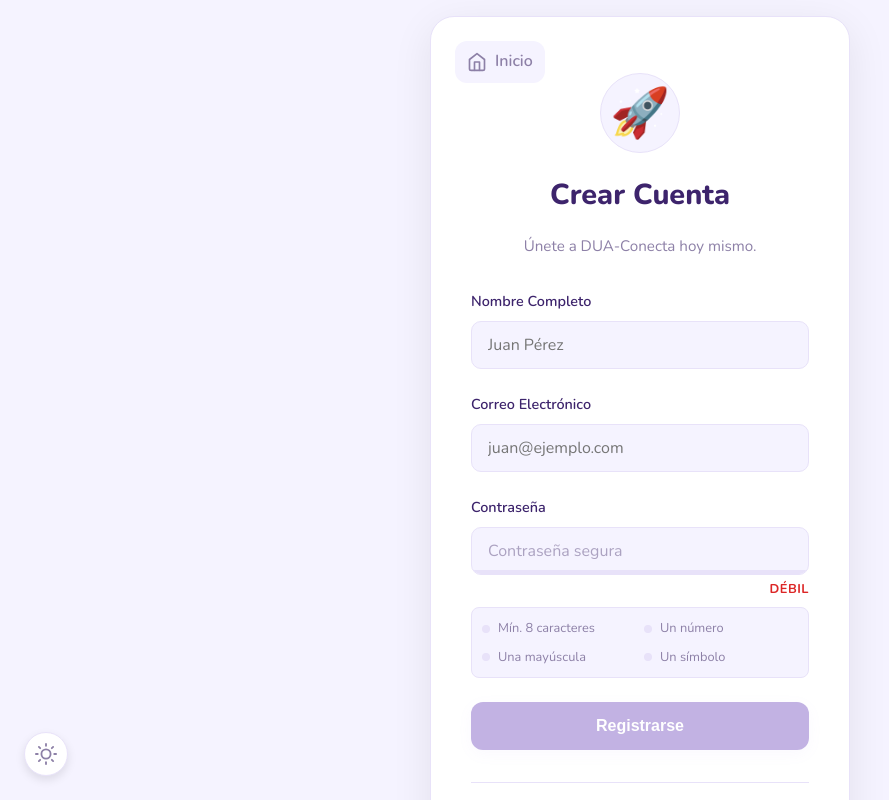
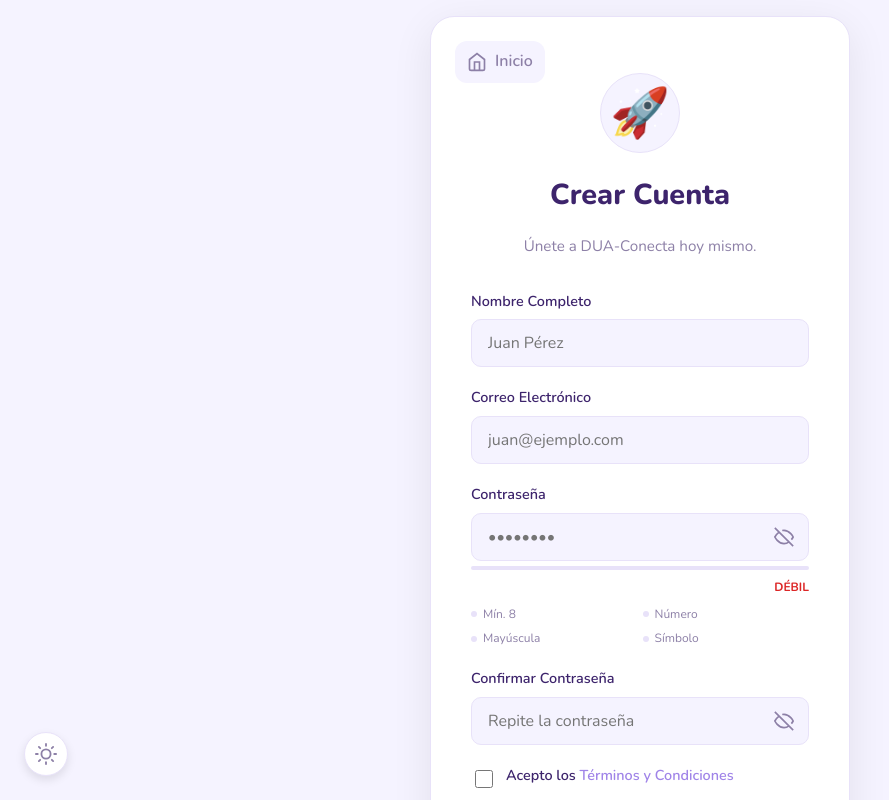
Before and after one commit to Lulujax/DUA-Conecta, a SvelteKit app in the folder client/: page /register in a window 1280 px wide. Shown: the top 800 px of the page, without its empty margins (0-889 px from the left). Built offline with nearby package versions, Linux system fonts and the light colour scheme; no server answers.

Commit message:
Ultimos cambios en modulo de password

```diff
--- a/client/src/lib/components/ui/PasswordStrength.svelte
+++ b/client/src/lib/components/ui/PasswordStrength.svelte
@@ -1,5 +1,5 @@
 <script lang="ts">
-    let { password = $bindable(), isValid = $bindable() } = $props<{
+    let { password = '', isValid = $bindable() } = $props<{
         password: string,
         isValid: boolean
     }>();
@@ -34,16 +34,8 @@
 </script>
 
 <div class="password-strength-container">
-    <div class="input-wrapper">
-        <input
-            type="password"
-            bind:value={password}
-            placeholder="Contraseña segura"
-            class="pass-input"
-        />
-        <div class="strength-bar-bg">
-            <div class="strength-bar-fill" style="background-color: {barColor}; width: {(strength / 4) * 100}%"></div>
-        </div>
+    <div class="strength-bar-bg">
+        <div class="strength-bar-fill" style="background-color: {barColor}; width: {(strength / 4) * 100}%"></div>
     </div>
 
     <div class="status-row">
@@ -52,43 +44,32 @@
 
     <div class="requirements-list">
         <div class="req-item" class:met={hasMinLength}>
-            <span class="dot" style="background-color: {hasMinLength ? '#16a34a' : 'var(--border-color)'}"></span> Mín. 8 caracteres
+            <span class="dot" style="background-color: {hasMinLength ? '#16a34a' : 'var(--border-color)'}"></span> Mín. 8
         </div>
         <div class="req-item" class:met={hasNumber}>
-            <span class="dot" style="background-color: {hasNumber ? '#16a34a' : 'var(--border-color)'}"></span> Un número
+            <span class="dot" style="background-color: {hasNumber ? '#16a34a' : 'var(--border-color)'}"></span> Número
         </div>
         <div class="req-item" class:met={hasUpper}>
-            <span class="dot" style="background-color: {hasUpper ? '#16a34a' : 'var(--border-color)'}"></span> Una mayúscula
+            <span class="dot" style="background-color: {hasUpper ? '#16a34a' : 'var(--border-color)'}"></span> Mayúscula
         </div>
         <div class="req-item" class:met={hasSpecial}>
-            <span class="dot" style="background-color: {hasSpecial ? '#16a34a' : 'var(--border-color)'}"></span> Un símbolo
+            <span class="dot" style="background-color: {hasSpecial ? '#16a34a' : 'var(--border-color)'}"></span> Símbolo
         </div>
     </div>
 </div>
 
 <style>
-    .password-strength-container { display: flex; flex-direction: column; gap: 0.5rem; width: 100%; }
+    .password-strength-container { display: flex; flex-direction: column; gap: 0.5rem; width: 100%; margin-top: 5px; }
 
-    /* Wrapper del input: Fondo adaptativo */
-    .input-wrapper { position: relative; overflow: hidden; border-radius: 10px; background-color: var(--bg-section); border: 1px solid var(--border-color); transition: all 0.2s; }
-    .input-wrapper:focus-within { border-color: var(--primary-color); box-shadow: 0 0 0 3px rgba(160, 132, 232, 0.2); background-color: var(--bg-card); }
+    .strength-bar-bg { width: 100%; height: 4px; background: var(--border-color); border-radius: 2px; overflow: hidden; }
+    .strength-bar-fill { height: 100%; transition: all 0.4s ease; }
 
-    /* Input transparente para heredar color */
-    .pass-input { width: 100%; padding: 12px 16px; border: none; outline: none; background: transparent; font-size: 1rem; color: var(--text-dark); position: relative; z-index: 2; box-sizing: border-box; }
-    .pass-input::placeholder { color: var(--text-light); opacity: 0.7; }
+    .status-row { display: flex; justify-content: flex-end; }
+    .status-label { font-size: 0.75rem; font-weight: 700; text-transform: uppercase; }
 
-    /* Barra */
-    .strength-bar-bg { position: absolute; bottom: 0; left: 0; width: 100%; height: 4px; background: var(--border-color); z-index: 1; }
-    .strength-bar-fill { height: 100%; transition: all 0.4s cubic-bezier(0.4, 0, 0.2, 1); }
+    .requirements-list { display: grid; grid-template-columns: 1fr 1fr; gap: 5px; }
+    .req-item { font-size: 0.75rem; color: var(--text-light); display: flex; align-items: center; gap: 6px; }
+    .req-item.met { color: var(--text-dark); font-weight: 600; }
 
-    .status-row { display: flex; justify-content: flex-end; margin-top: -4px; }
-    .status-label { font-size: 0.8rem; font-weight: 700; transition: color 0.3s; text-transform: uppercase; letter-spacing: 0.5px; }
-
-    /* Lista de requisitos: Fondo adaptativo */
-    .requirements-list { display: grid; grid-template-columns: 1fr 1fr; gap: 8px; background-color: var(--bg-section); padding: 10px; border-radius: 8px; border: 1px solid var(--border-color); }
-
-    .req-item { font-size: 0.8rem; color: var(--text-light); display: flex; align-items: center; gap: 8px; transition: all 0.3s; font-weight: 500; }
-    .req-item.met { color: var(--text-dark); }
-
-    .dot { width: 8px; height: 8px; border-radius: 50%; display: inline-block; transition: background-color 0.3s; border: 1px solid transparent; }
+    .dot { width: 6px; height: 6px; border-radius: 50%; display: inline-block; border: 1px solid transparent; background-color: #ddd; }
 </style>
--- a/client/src/routes/register/+page.svelte
+++ b/client/src/routes/register/+page.svelte
@@ -6,18 +6,32 @@
 
     let name = $state('');
     let email = $state('');
+
+    // Contraseñas
     let password = $state('');
+    let confirmPassword = $state('');
+
+    // Visibilidad
+    let showPass = $state(false);
+    let showConfirm = $state(false);
+
+    // Validaciones
     let isPasswordValid = $state(false);
+    let termsAccepted = $state(false);
     let isLoading = $state(false);
 
     async function handleRegister(e: Event) {
         e.preventDefault();
-        if (!isPasswordValid) { toast.error("Tu contraseña debe ser segura."); return; }
+
+        if (!termsAccepted) { toast.error("Acepta los términos y condiciones."); return; }
+        if (password !== confirmPassword) { toast.error("Las contraseñas no coinciden."); return; }
+        if (!isPasswordValid) { toast.error("La contraseña es muy débil."); return; }
+
         isLoading = true;
         try {
             const res = await api.post('/auth/register', { name, email, password });
             if (res.success) {
-                toast.success('¡Cuenta creada! Ya puedes entrar.');
+                toast.success('¡Cuenta creada!');
                 goto('/login');
             }
         } catch (err: any) {
@@ -29,7 +43,7 @@
 <div class="auth-layout">
     <div class="auth-card">
         <a href="/" class="home-link">
-            <svg width="20" height="20" viewBox="0 0 24 24" fill="none" stroke="currentColor" stroke-width="2" stroke-linecap="round" stroke-linejoin="round"><path d="M3 9l9-7 9 7v11a2 2 0 0 1-2 2H5a2 2 0 0 1-2-2z"></path><polyline points="9 22 9 12 15 12 15 22"></polyline></svg>
+            <svg width="20" height="20" viewBox="0 0 24 24" fill="none" stroke="currentColor" stroke-width="2"><path d="M3 9l9-7 9 7v11a2 2 0 0 1-2 2H5a2 2 0 0 1-2-2z"></path><polyline points="9 22 9 12 15 12 15 22"></polyline></svg>
             <span>Inicio</span>
         </a>
 
@@ -50,54 +64,105 @@
 
             <div class="form-group">
                 <label for="password">Contraseña</label>
-                <PasswordStrength bind:password bind:isValid={isPasswordValid} />
+                <div class="input-wrapper">
+                    <input
+                        type={showPass ? "text" : "password"}
+                        id="password"
+                        bind:value={password}
+                        placeholder="••••••••"
+                        required
+                        class="themed-input has-icon"
+                    />
+                    <button type="button" class="eye-btn" onclick={() => showPass = !showPass} tabindex="-1">
+                        {#if showPass}
+                             <svg width="20" height="20" fill="none" stroke="currentColor" stroke-width="2" viewBox="0 0 24 24"><path d="M1 12s4-8 11-8 11 8 11 8-4 8-11 8-11-8-11-8z"></path><circle cx="12" cy="12" r="3"></circle></svg>
+                        {:else}
+                             <svg width="20" height="20" fill="none" stroke="currentColor" stroke-width="2" viewBox="0 0 24 24"><path d="M17.94 17.94A10.07 10.07 0 0 1 12 20c-7 0-11-8-11-8a18.45 18.45 0 0 1 5.06-5.94M1 1l22 22"></path><path d="M9.9 4.24A9.12 9.12 0 0 1 12 4c7 0 11 8 11 8a18.5 18.5 0 0 1-2.16 3.19"></path></svg>
+                        {/if}
+                    </button>
+                </div>
+                <PasswordStrength password={password} bind:isValid={isPasswordValid} />
             </div>
 
-			<button type="submit" class="btn-primary" disabled={isLoading || !isPasswordValid}>
+            <div class="form-group">
+                <label for="confirm">Confirmar Contraseña</label>
+                <div class="input-wrapper">
+                    <input
+                        type={showConfirm ? "text" : "password"}
+                        id="confirm"
+                        bind:value={confirmPassword}
+                        placeholder="Repite la contraseña"
+                        required
+                        class="themed-input has-icon"
+                    />
+                    <button type="button" class="eye-btn" onclick={() => showConfirm = !showConfirm} tabindex="-1">
+                        {#if showConfirm}
+                             <svg width="20" height="20" fill="none" stroke="currentColor" stroke-width="2" viewBox="0 0 24 24"><path d="M1 12s4-8 11-8 11 8 11 8-4 8-11 8-11-8-11-8z"></path><circle cx="12" cy="12" r="3"></circle></svg>
+                        {:else}
+                             <svg width="20" height="20" fill="none" stroke="currentColor" stroke-width="2" viewBox="0 0 24 24"><path d="M17.94 17.94A10.07 10.07 0 0 1 12 20c-7 0-11-8-11-8a18.45 18.45 0 0 1 5.06-5.94M1 1l22 22"></path><path d="M9.9 4.24A9.12 9.12 0 0 1 12 4c7 0 11 8 11 8a18.5 18.5 0 0 1-2.16 3.19"></path></svg>
+                        {/if}
+                    </button>
+                </div>
+            </div>
+
+            <div class="terms-check">
+                <input type="checkbox" id="terms" bind:checked={termsAccepted} />
+                <label for="terms">Acepto los <a href="/legal/terminos">Términos y Condiciones</a></label>
+            </div>
+
+            <button type="submit" class="btn-primary" disabled={isLoading || !isPasswordValid || !termsAccepted || !confirmPassword}>
                 {isLoading ? 'Registrando...' : 'Registrarse'}
             </button>
         </form>
 
         <div class="card-footer">
             <span class="footer-text">¿Ya tienes cuenta?</span>
-            <a href="/login" class="action-link">Inicia sesión aquí</a>
+            <a href="/login" class="action-link">Inicia sesión</a>
         </div>
     </div>
 </div>
 
 <style>
+    /* Layout */
     .auth-layout { display: flex; justify-content: center; align-items: center; min-height: 100vh; background-color: var(--bg-section); padding: 1rem; }
     .auth-card { background-color: var(--bg-card); padding: 2.5rem; border-radius: 24px; box-shadow: 0 10px 40px rgba(0,0,0,0.08); width: 100%; max-width: 420px; text-align: center; border: 1px solid var(--border-color); position: relative; }
 
-    /* ESTILO BOTÓN INICIO */
-    .home-link { position: absolute; top: 1.5rem; left: 1.5rem; display: flex; align-items: center; gap: 8px; color: var(--text-light); font-weight: 600; text-decoration: none; padding: 8px 12px; border-radius: 12px; transition: all 0.2s; z-index: 10; background-color: var(--bg-section); }
-    .home-link:hover { color: var(--primary-color); box-shadow: 0 2px 8px rgba(0,0,0,0.05); }
+    /* Inicio Link */
+    .home-link { position: absolute; top: 1.5rem; left: 1.5rem; display: flex; align-items: center; gap: 8px; color: var(--text-light); font-weight: 600; text-decoration: none; padding: 8px 12px; border-radius: 12px; background-color: var(--bg-section); }
 
+    /* Header */
     .icon-header { font-size: 3rem; margin-bottom: 1rem; background-color: var(--bg-section); width: 80px; height: 80px; display: flex; align-items: center; justify-content: center; border-radius: 50%; margin: 0 auto; border: 1px solid var(--border-color); margin-top: 1rem; }
-
     h1 { margin-bottom: 0.5rem; color: var(--text-dark); font-size: 1.8rem; font-weight: 800; }
     .subtitle { color: var(--text-light); margin-bottom: 2rem; font-size: 0.95rem; }
 
-	.form-group { margin-bottom: 1.5rem; text-align: left; }
-	label { display: block; margin-bottom: 0.5rem; font-weight: 600; color: var(--text-dark); font-size: 0.9rem; }
+    /* Inputs */
+    .form-group { margin-bottom: 1.2rem; text-align: left; }
+    label { display: block; margin-bottom: 0.4rem; font-weight: 600; color: var(--text-dark); font-size: 0.9rem; }
 
-	.themed-input { width: 100%; padding: 12px 16px; border: 1px solid var(--border-color); border-radius: 10px; font-size: 1rem; background-color: var(--bg-section); color: var(--text-dark); transition: all 0.2s; box-sizing: border-box; }
-	.themed-input:focus { border-color: var(--primary-color); outline: none; background-color: var(--bg-card); box-shadow: 0 0 0 3px rgba(160, 132, 232, 0.2); }
+    .input-wrapper { position: relative; width: 100%; display: flex; align-items: center; }
+    .themed-input { width: 100%; padding: 12px 16px; border: 1px solid var(--border-color); border-radius: 10px; font-size: 1rem; background-color: var(--bg-section); color: var(--text-dark); box-sizing: border-box; }
+    .themed-input.has-icon { padding-right: 45px; } /* Espacio para el ojo */
 
+    /* Botón Ojo */
+    .eye-btn { position: absolute; right: 10px; background: none; border: none; cursor: pointer; color: var(--text-light); display: flex; align-items: center; padding: 5px; }
+    .eye-btn:hover { color: var(--primary-color); }
+
+    /* Checkbox */
+    .terms-check { display: flex; align-items: center; gap: 10px; margin-bottom: 1.5rem; text-align: left; font-size: 0.9rem; }
+    .terms-check input { width: 18px; height: 18px; accent-color: var(--primary-color); cursor: pointer; }
+    .terms-check a { color: var(--primary-color); text-decoration: none; font-weight: 600; }
+
+    /* Submit */
     .btn-primary { width: 100%; padding: 14px; background-color: var(--primary-color); color: white; border: none; border-radius: 12px; font-size: 1rem; font-weight: 700; cursor: pointer; transition: all 0.2s; }
     .btn-primary:hover:not(:disabled) { opacity: 0.9; transform: translateY(-1px); }
-	.btn-primary:disabled { opacity: 0.5; cursor: not-allowed; }
+    .btn-primary:disabled { opacity: 0.5; cursor: not-allowed; background-color: var(--border-color); color: #999; }
 
-    .card-footer { margin-top: 2rem; border-top: 1px solid var(--border-color); padding-top: 1.5rem; display: flex; justify-content: center; align-items: center; gap: 6px; width: 100%; }
-    .footer-text { color: var(--text-light); font-size: 0.95rem; }
-    .action-link { color: var(--primary-color); text-decoration: none; font-weight: 700; font-size: 0.95rem; }
-    .action-link:hover { text-decoration: underline; }
+    /* Footer */
+    .card-footer { margin-top: 2rem; border-top: 1px solid var(--border-color); padding-top: 1.5rem; }
+    .action-link { color: var(--primary-color); text-decoration: none; font-weight: 700; }
 
-    /* --- SOLUCIÓN MÓVIL --- */
     @media (max-width: 480px) {
-        .auth-layout { align-items: flex-start; padding-top: 2rem; }
         .auth-card { padding: 1.5rem; }
-        .home-link { position: relative; top: auto; left: auto; display: inline-flex; margin-bottom: 1.5rem; align-self: flex-start; background: none; padding: 0; }
-        .icon-header { margin-top: 0; }
+        .home-link { position: relative; top: 0; left: 0; display: inline-flex; margin-bottom: 1rem; }
     }
 </style>
```
Also changed, not shown: client/src/lib/api.ts (+28 -37 lines), 1 other file (tests, documents, lock files or other folders). Lines whose indentation alone changed are shown as unchanged.
